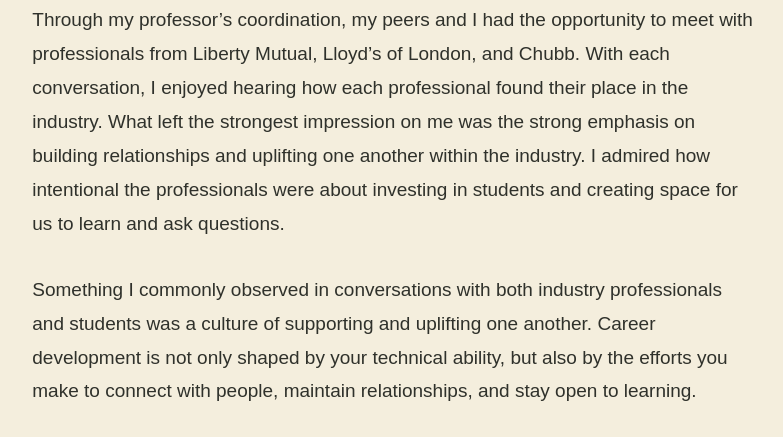
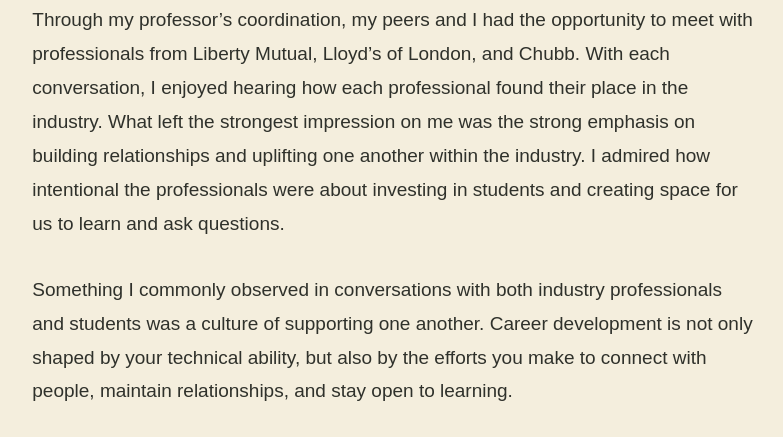
Before and after one commit to janeynguyen/jnguyengrc, a plain HTML site: page stepping-into-riskworld.html in a window 1280 px wide. Shown: the part 4118-4555 px from the top of the page, without its empty margins (355-1138 px from the left). Drawn offline with Linux system fonts and the light colour scheme.

Commit message:
Fix HTML formatting and structure for RISKWORLD page

```diff
--- a/stepping-into-riskworld.html
+++ b/stepping-into-riskworld.html
@@ -215,7 +215,7 @@
                         </p>
 
                         <p>
-                        Something I commonly observed in conversations with both industry professionals and students was a culture of supporting and uplifting one another.
+                        Something I commonly observed in conversations with both industry professionals and students was a culture of supporting one another.
                         Career development is not only shaped by your technical ability, but also by the efforts you make to connect with people, maintain relationships,
                         and stay open to learning.
                         </p>
```
